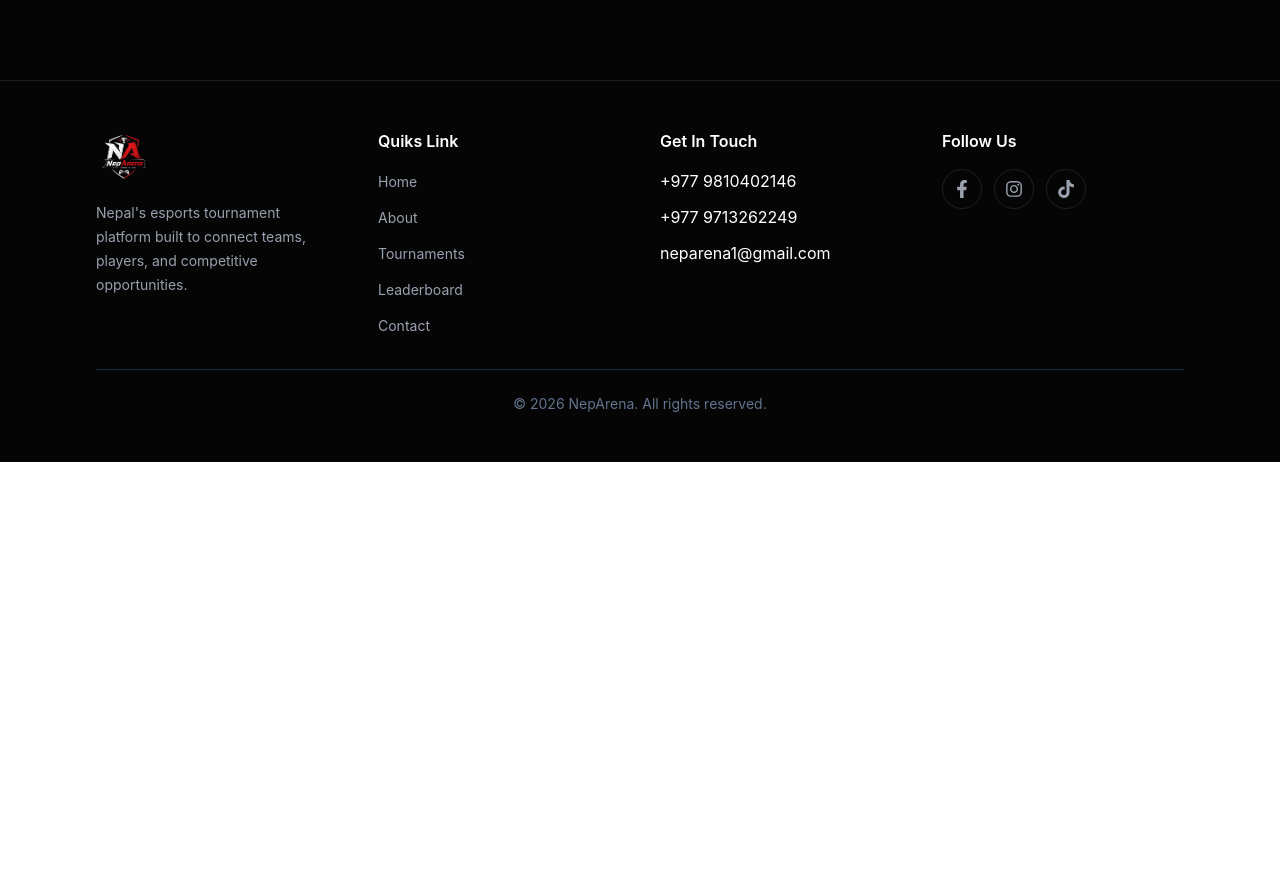
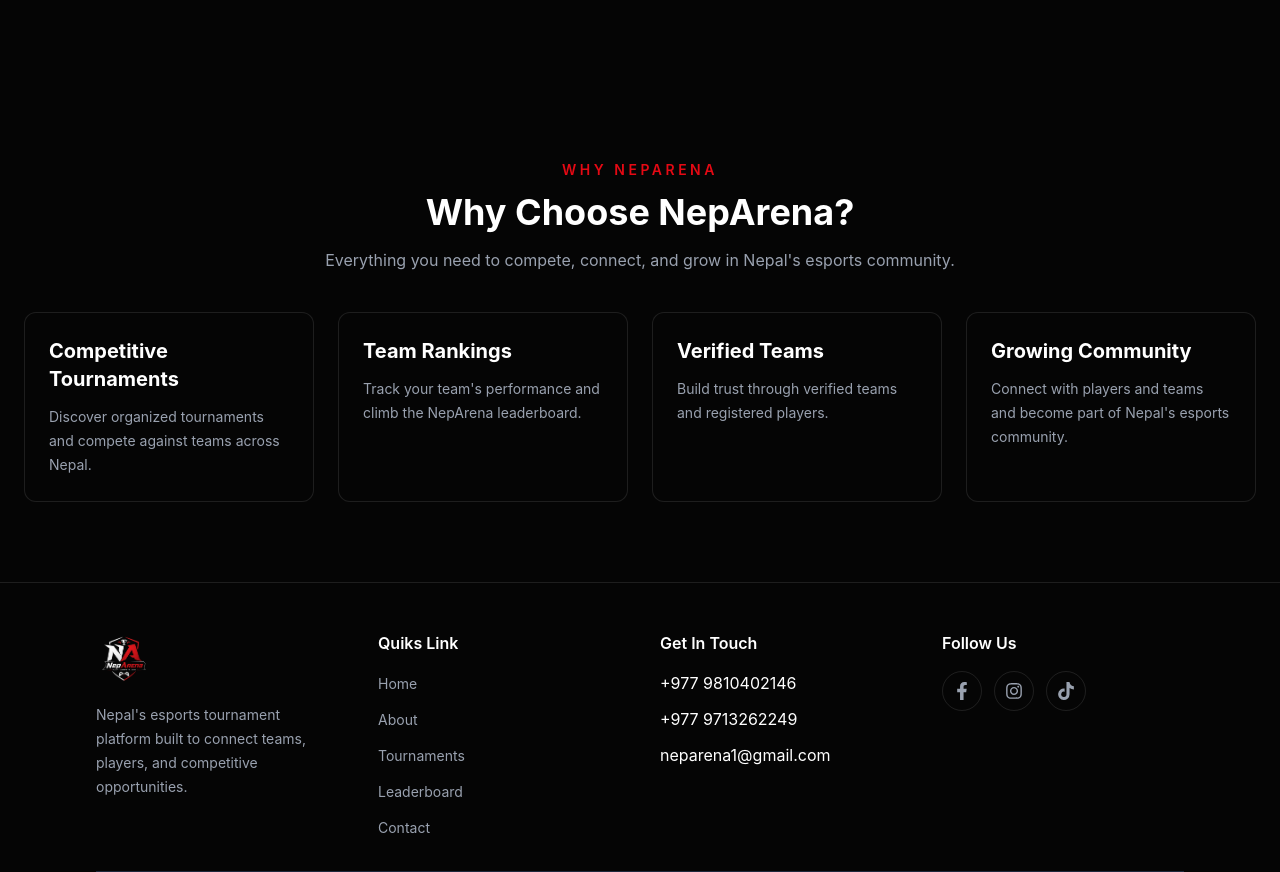
Before and after one commit to Sugam112stha/NepArena, a React (Vite) app: page /About in a window 1280 px wide. Shown: the part 1800-2672 px from the top of the page. Before the commit the page ends 2262 px from the top, so only its background shows below. Built offline with nearby package versions, Linux system fonts and the light colour scheme.

Commit message:
Why choose NepArena

```diff
--- a/src/pages/About.tsx
+++ b/src/pages/About.tsx
@@ -21,6 +21,26 @@
     description: "Earn points and climb the leaderboard.",
   },
 ];
+
+  const features = [
+        {
+          title: "Competitive Tournaments",
+          description: "Discover organized tournaments and compete against teams across Nepal.",
+        },
+        {
+          title: "Team Rankings",
+          description: "Track your team's performance and climb the NepArena leaderboard.",
+        },
+        {
+          title: "Verified Teams",
+          description: "Build trust through verified teams and registered players.",
+        },
+        {
+          title: "Growing Community",
+          description: "Connect with players and teams and become part of Nepal's esports community.",
+        },
+      ];
+
   return (
     <main className="min-h-screen bg-[#050505] text-white">
       <section className="mx-auto max-w-6xl">
@@ -162,6 +182,37 @@
           ))}
         </div>
       </section>
+
+      <section className="px-4 py-16 sm:px-6 sm:py-16 lg:py-20">
+
+        <div className="max-w-6xl mx-auto text-center">
+            <p className="text-sm font-semibold tracking-[0.25em] uppercase text-[#E50914]">
+              Why NepArena
+            </p>
+            <h3 className="text-3xl font-bold mt-3 sm:text-4xl">
+              Why Choose NepArena?
+            </h3>
+            <p className="text-sm text-gray-400 mx-auto max-w-2xl mt-4 sm:text-base">
+               Everything you need to compete, connect, and grow in
+               Nepal's esports community.
+            </p>
+        </div>
+
+        <div className="mt-10 grid gap-6 sm:grid-cols-2 lg:grid-cols-4">
+          {features.map((feature) =>(
+            <div key={feature.title}
+            className="rounded-xl border border-white/10 bg-[#050505] p-6 transition hover:border-[#E50914]/50">
+              <h3 className="text-xl font-bold">
+                {feature.title}
+              </h3>
+              <p className="text-sm leading-6 text-gray-400 mt-3">
+                {feature.description}
+              </p>
+            </div>
+          ))}
+        </div>
+
+      </section>
     </main>
   )
 }
--- a/src/pages/Home.tsx
+++ b/src/pages/Home.tsx
@@ -1,5 +1,4 @@
 import { useNavigate } from "react-router-dom";
-import Partner from "../components/Partner";
 
 const Home = () => {
   const navigate = useNavigate();
```
